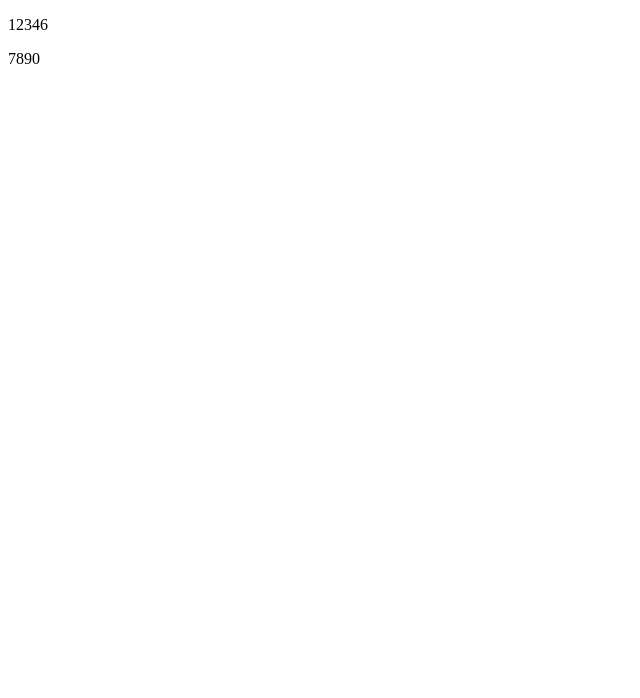
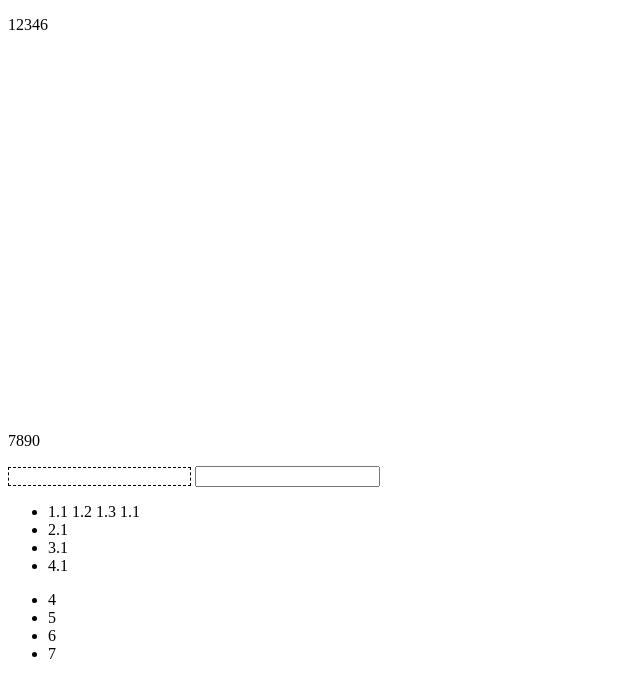
Before and after one commit to Braveheart-qw/JavaScript, a plain HTML site: page DOM的学习/index.html in a window 1280 px wide. Shown: the whole page, without its empty margins (0-640 px from the left). Drawn offline with Linux system fonts and the light colour scheme.

Commit message:
DOM的学习

```diff
--- a/DOM的学习/index.html
+++ b/DOM的学习/index.html
@@ -3,15 +3,40 @@
 <head>
     <meta charset="UTF-8">
     <title>Title</title>
-    <script type="text/javascript">
-
-        open("index2.html" , "_blank" , "width=400 , height=400");
+    <script type="text/javascript" src="../封装函数工具/utils.js">
 
     </script>
+    <script>
+        window.onload = function(){
+          alert($(".ul")[0].innerHTML)
+        }
+    </script>
+
+
 </head>
 <body>
-    <p id = "p">12346</p>
-    <p id = "yp">7890</p>
+    <p id = "p" class="one" style="width: 400px; height: 400px">12346</p>
+    <p id = "yp" class="one">7890</p>
+    <input type="text" name="user" style="border: 1px dashed #000000">
+    <input type="password" name="password">
+    <ul id="u1">
+        <li class="ul">
+            <a>1.1</a>
+            <a>1.2</a>
+            <a>1.3</a>
+            <a>1.1</a>
+        </li>
+
+        <li class="ul"><a>2.1</a></li>
+        <li class="ul"><a>3.1</a></li>
+        <li class="ul"><a>4.1</a></li>
+    </ul>
+    <ul id="u2">
+        <li class="ul">4</li>
+        <li class="ul">5</li>
+        <li class="ul">6</li>
+        <li class="ul">7</li>
+    </ul>
 </body>
 
 </html>
```
Also changed, not shown: 1 other file.
